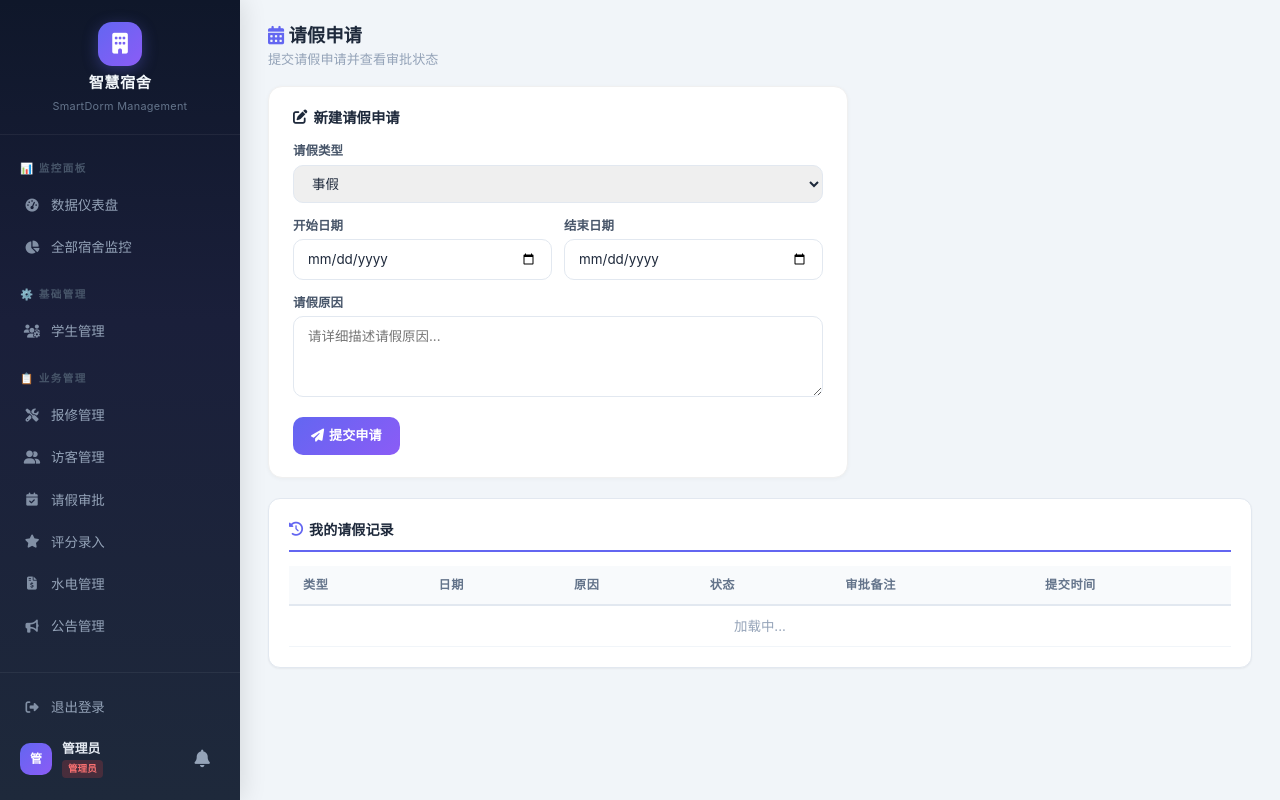
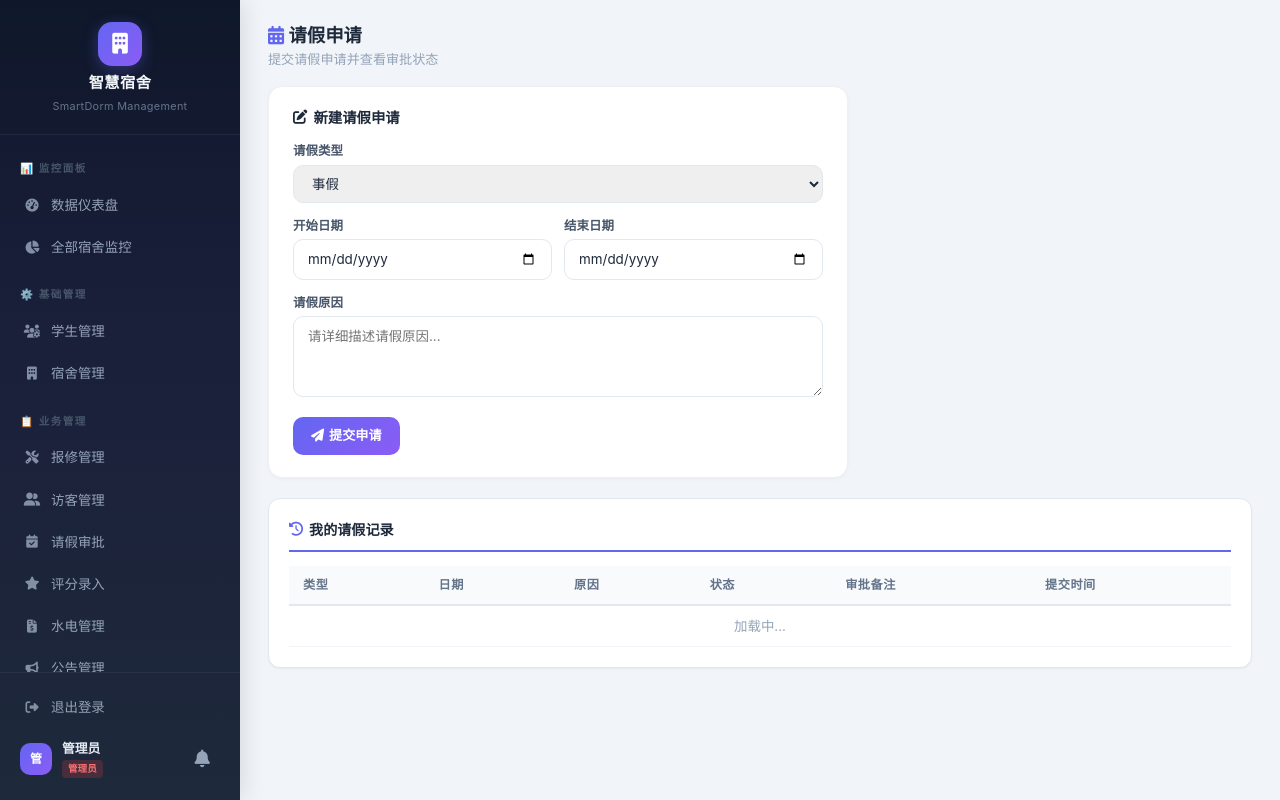
Before and after one commit to qzqz520/SmartDorm, a Flask app: page /student/leave in a window 1280 px wide. Run offline with Flask 3, Linux system fonts and the light colour scheme; a user stored in the database is signed in; parts of the project's set-up code (start-up, migrations or seed data) failed here and were passed over; some libraries are stand-ins or nearby versions.

Commit message:
feat: add dormitory management link to admin sidebar

```diff
--- a/dorm_login/app/templates/layout.html
+++ b/dorm_login/app/templates/layout.html
@@ -286,6 +286,9 @@
             <a href="{{ url_for('admin.admin_students') }}" class="nav-item {{ 'active' if request.path == '/admin/students' }}">
                 <i class="fas fa-users-cog"></i> 学生管理
             </a>
+            <a href="{{ url_for('admin.admin_dormitories') }}" class="nav-item {{ 'active' if request.path == '/admin/dormitories' }}">
+                <i class="fas fa-building"></i> 宿舍管理
+            </a>
             <div class="nav-section">📋 业务管理</div>
             <a href="{{ url_for('admin.admin_repairs') }}" class="nav-item {{ 'active' if request.path == '/admin/repairs' }}">
                 <i class="fas fa-tools"></i> 报修管理
```
